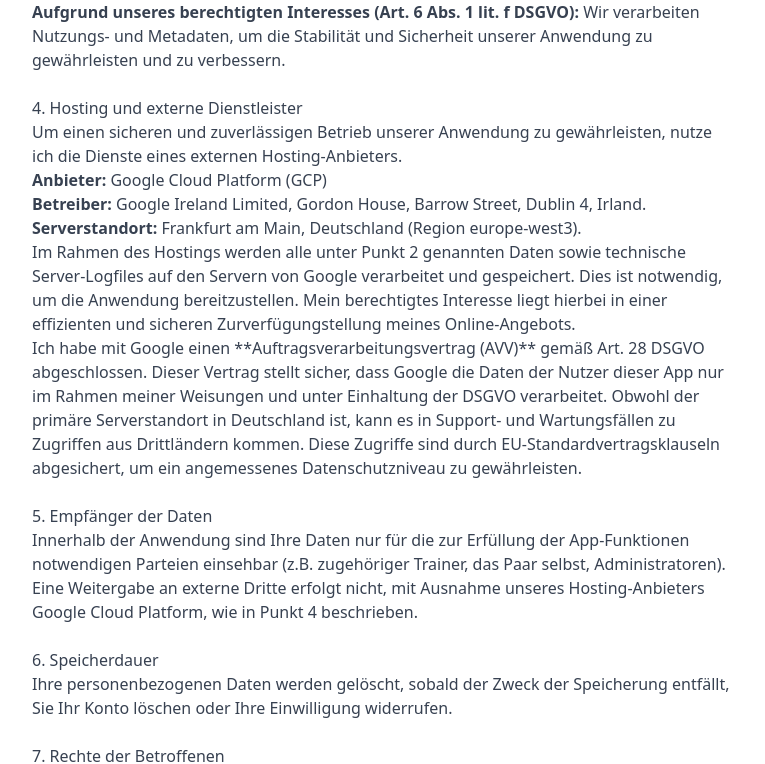
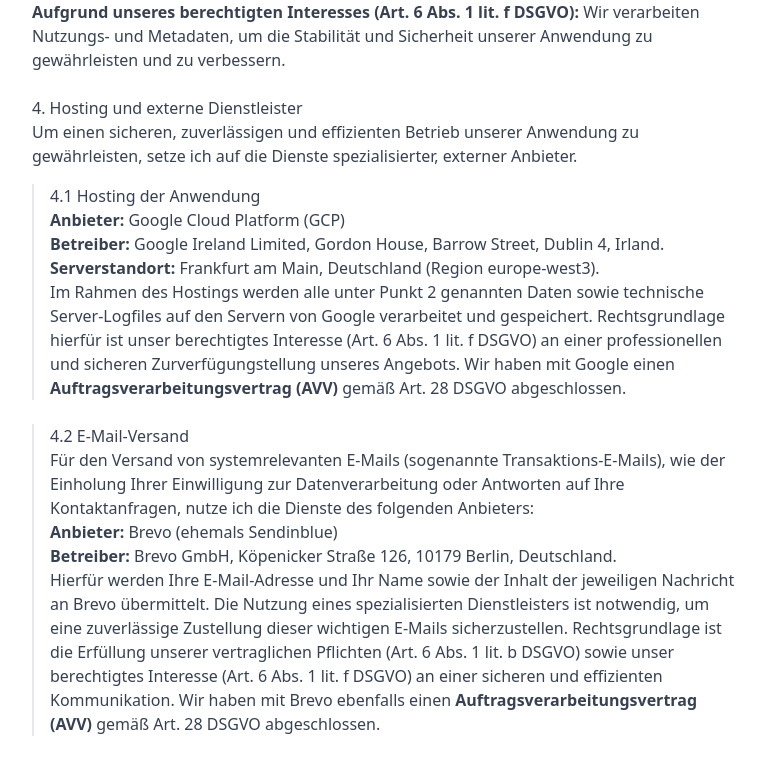
Before and after one commit to Ole725/DaSpCoRate, a React (Vite) app in the folder frontend/: page /datenschutz in a window 1280 px wide. Shown: the part 808-1572 px from the top of the page, without its empty margins (256-1021 px from the left). Built offline with nearby package versions, Linux system fonts and the light colour scheme; no server answers.

Commit message:
Add: License

```diff
--- a/frontend/src/pages/DatenschutzPage.jsx
+++ b/frontend/src/pages/DatenschutzPage.jsx
@@ -76,8 +76,11 @@
           <div>
             <h2>4. Hosting und externe Dienstleister</h2>
             <p>
-              Um einen sicheren und zuverlässigen Betrieb unserer Anwendung zu gewährleisten, nutze ich die Dienste eines externen Hosting-Anbieters.
+              Um einen sicheren, zuverlässigen und effizienten Betrieb unserer Anwendung zu gewährleisten, setze ich auf die Dienste spezialisierter, externer Anbieter.
             </p>
+
+            <div className="pl-4 border-l-2 border-gray-200 dark:border-gray-700 mt-4">
+                <h3 className="!mt-0">4.1 Hosting der Anwendung</h3>
                 <p>
                     <strong>Anbieter:</strong> Google Cloud Platform (GCP)
                     <br />
@@ -86,18 +89,24 @@
                     <strong>Serverstandort:</strong> Frankfurt am Main, Deutschland (Region europe-west3).
                 </p>
                 <p>
-              Im Rahmen des Hostings werden alle unter Punkt 2 genannten Daten sowie technische Server-Logfiles
-              auf den Servern von Google verarbeitet und gespeichert. Dies ist notwendig, um die Anwendung bereitzustellen.
-              Mein berechtigtes Interesse liegt hierbei in einer effizienten und sicheren Zurverfügungstellung meines
-              Online-Angebots.
+                    Im Rahmen des Hostings werden alle unter Punkt 2 genannten Daten sowie technische Server-Logfiles auf den Servern von Google verarbeitet und gespeichert. Rechtsgrundlage hierfür ist unser berechtigtes Interesse (Art. 6 Abs. 1 lit. f DSGVO) an einer professionellen und sicheren Zurverfügungstellung unseres Angebots. Wir haben mit Google einen <strong>Auftragsverarbeitungsvertrag (AVV)</strong> gemäß Art. 28 DSGVO abgeschlossen.
+                </p>
+            </div>
+
+            <div className="pl-4 border-l-2 border-gray-200 dark:border-gray-700 mt-6">
+                <h3 className="!mt-0">4.2 E-Mail-Versand</h3>
+                <p>
+                    Für den Versand von systemrelevanten E-Mails (sogenannte Transaktions-E-Mails), wie der Einholung Ihrer Einwilligung zur Datenverarbeitung oder Antworten auf Ihre Kontaktanfragen, nutze ich die Dienste des folgenden Anbieters:
                 </p>
                 <p>
-              Ich habe mit Google einen **Auftragsverarbeitungsvertrag (AVV)** gemäß Art. 28 DSGVO abgeschlossen.
-              Dieser Vertrag stellt sicher, dass Google die Daten der Nutzer dieser App nur im Rahmen meiner
-              Weisungen und unter Einhaltung der DSGVO verarbeitet. Obwohl der primäre Serverstandort in Deutschland ist,
-              kann es in Support- und Wartungsfällen zu Zugriffen aus Drittländern kommen. Diese Zugriffe sind durch
-              EU-Standardvertragsklauseln abgesichert, um ein angemessenes Datenschutzniveau zu gewährleisten.
+                    <strong>Anbieter:</strong> Brevo (ehemals Sendinblue)
+                    <br />
+                    <strong>Betreiber:</strong> Brevo GmbH, Köpenicker Straße 126, 10179 Berlin, Deutschland.
                 </p>
+                <p>
+                    Hierfür werden Ihre E-Mail-Adresse und Ihr Name sowie der Inhalt der jeweiligen Nachricht an Brevo übermittelt. Die Nutzung eines spezialisierten Dienstleisters ist notwendig, um eine zuverlässige Zustellung dieser wichtigen E-Mails sicherzustellen. Rechtsgrundlage ist die Erfüllung unserer vertraglichen Pflichten (Art. 6 Abs. 1 lit. b DSGVO) sowie unser berechtigtes Interesse (Art. 6 Abs. 1 lit. f DSGVO) an einer sicheren und effizienten Kommunikation. Wir haben mit Brevo ebenfalls einen <strong>Auftragsverarbeitungsvertrag (AVV)</strong> gemäß Art. 28 DSGVO abgeschlossen.
+                </p>
+            </div>
           </div>
 
           <div>
@@ -107,8 +116,7 @@
               App-Funktionen notwendigen Parteien einsehbar (z.B. zugehöriger Trainer, das Paar selbst, Administratoren).
             </p>
             <p>
-              Eine Weitergabe an externe Dritte erfolgt nicht, mit Ausnahme unseres Hosting-Anbieters Google Cloud Platform,
-              wie in Punkt 4 beschrieben.
+              Eine Weitergabe an externe Dritte erfolgt nicht, mit Ausnahme der unter Punkt 4 genannten Dienstleister (Google Cloud Platform, Brevo).
             </p>
           </div>
 
```
Also changed, not shown: 2 other files (tests, documents, lock files or other folders). Lines whose indentation alone changed are shown as unchanged.
